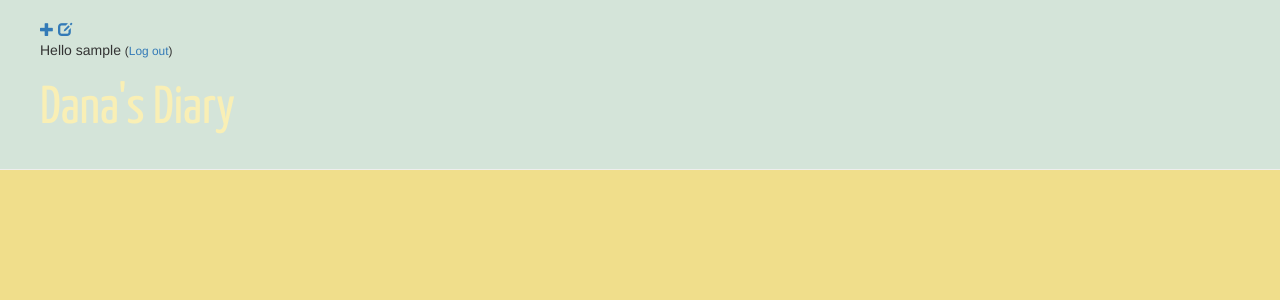
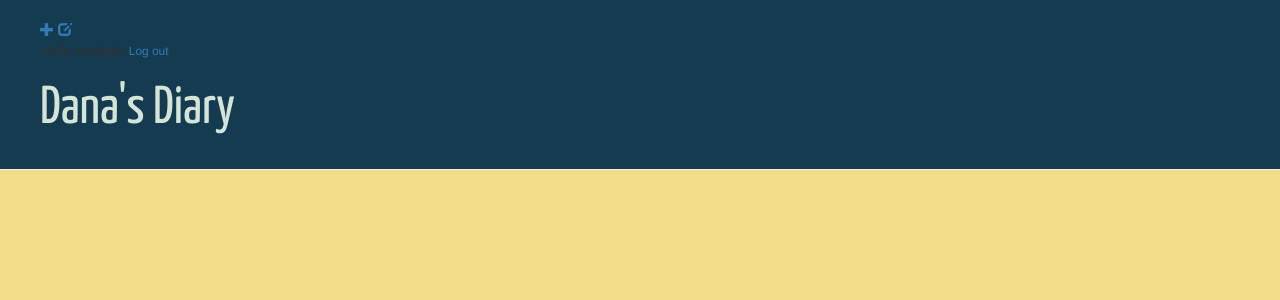
Before and after one commit to dba911/my-blog, a Django app: page /drafts/ in a window 1280 px wide. Shown: the top 300 px of the page. Run offline with Django 3.2, Linux system fonts and the light colour scheme; the visitor is signed in with stand-in values (Sample User, id 1); data that the repository does not hold is empty; some libraries are stand-ins or nearby versions.

Commit message:
Made minor changes.

```diff
--- a/blog/static/css/blog.css
+++ b/blog/static/css/blog.css
@@ -1,17 +1,22 @@
-h1 a, h2 a {
-  color: #F9EFB5;
+h1 a {
+  color: #D4E4D9;
   font-size: 40pt;
   text-align: center;
   font-family: 'Yanone Kaffeesatz', sans-serif;
 }
-
+h2 a {
+  color: #153B50;
+  font-size: 32pt;
+  text-align: center;
+  font-family: 'Yanone Kaffeesatz', sans-serif;
+}
 body {
   background-color: #F0DE8B;
   padding-left: ;
 }
 
 .page-header {
-  background-color: #D4E4D9;
+  background-color: #153B50;
   margin-top: 0;
   padding: 20px 20px 20px 40px;
 }
@@ -27,6 +32,7 @@ body {
 }
 
 h1, h2, h3, h4 {
+  color: #153B50;
   font-family: 'Yanone Kaffeesatz', sans-serif;
 }
 
@@ -52,12 +58,12 @@ h1, h2, h3, h4 {
 }
 
 .post {
-  color: #2660A4;
+  color: #153B50;
   margin-bottom: 70px;
 }
 
 .post h2 a, .post h2 a: visited {
-  color: #2660A4;
+  color: #153B50;
 }
 
 .comment {
--- a/blog/templates/blog/post_list.html
+++ b/blog/templates/blog/post_list.html
@@ -19,7 +19,7 @@
             <div class="date">
               <p> published: {{post.published_date}} </p>
             </div>
-            <h1><a href="{% url 'post_detail' pk=post.pk %}"> {{post.title}} </a></h1>
+            <h2><a href="{% url 'post_detail' pk=post.pk %}"> {{post.title}} </a></h2>
             <p> {{post.text|linebreaksbr}} </p>
             <a href="{% url 'post_detail' pk=post.pk %}">Comments: {{ post.approved_comments.count }}</a>
           </div>
```
